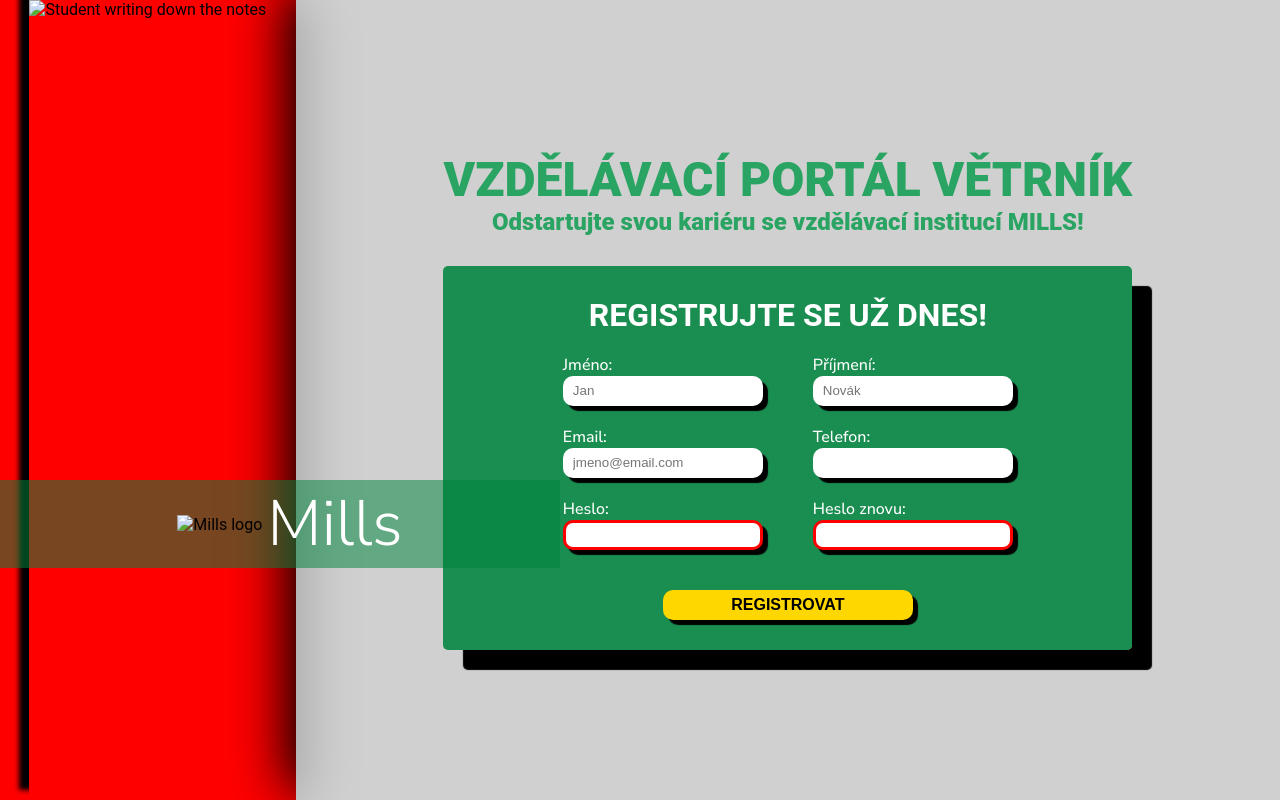
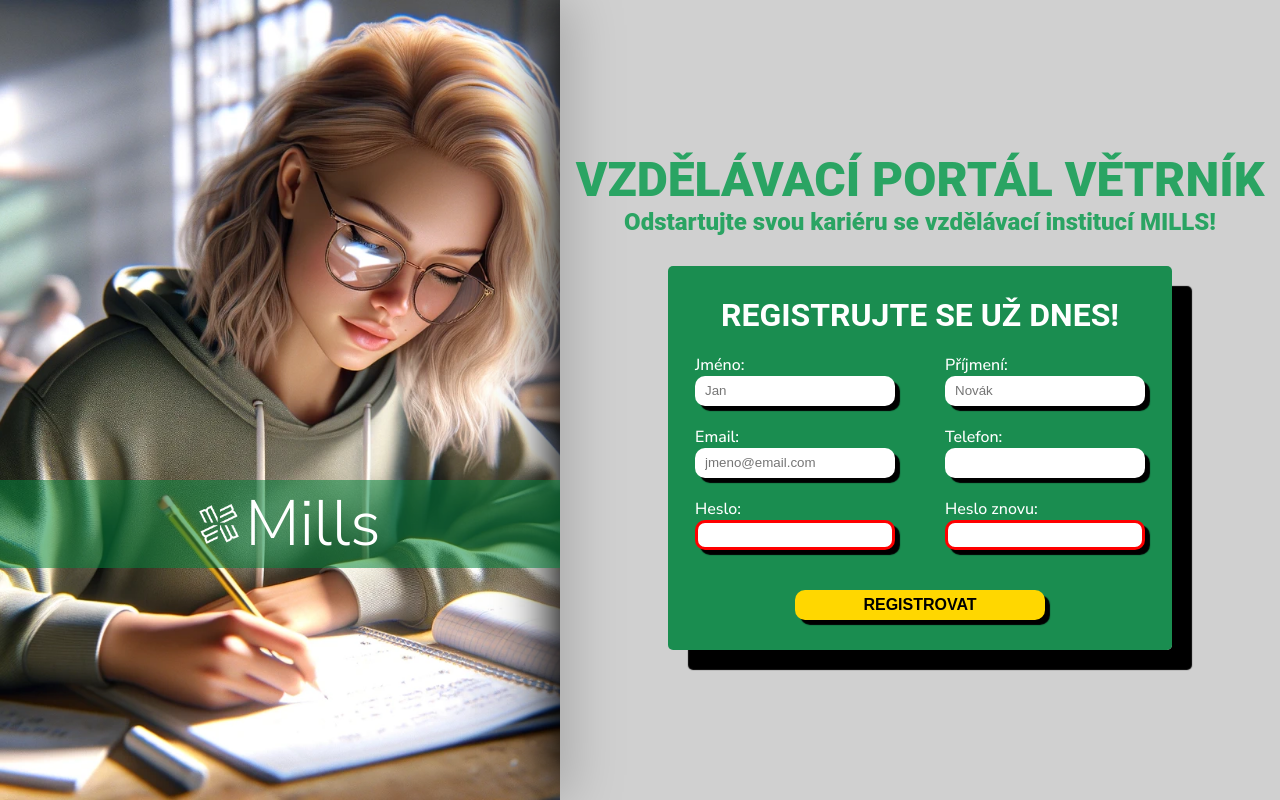
Before and after one commit to mikels0n/sign-up-form, a plain HTML site: page index.html in a window 1280 px wide. Drawn offline with Linux system fonts and the light colour scheme; the site is published under a folder, as on GitHub Pages, so addresses that start at the root find nothing; a web font is replaced by a local one.

Commit message:
Path for images fixed

```diff
--- a/index.html
+++ b/index.html
@@ -11,9 +11,9 @@
 </head>
 <body>
     <div id="leftSide">
-        <img src="/blonde.webp" alt="Student writing down the notes" id="blonde">
+        <img src="./blonde.webp" alt="Student writing down the notes" id="blonde">
         <div id="banner">
-            <img src="/millsLogo.png" alt="Mills logo" id="mills">
+            <img src="./millsLogo.png" alt="Mills logo" id="mills">
             <h2 id="millsCaption">Mills</h1>
         </div>
     </div>
```
